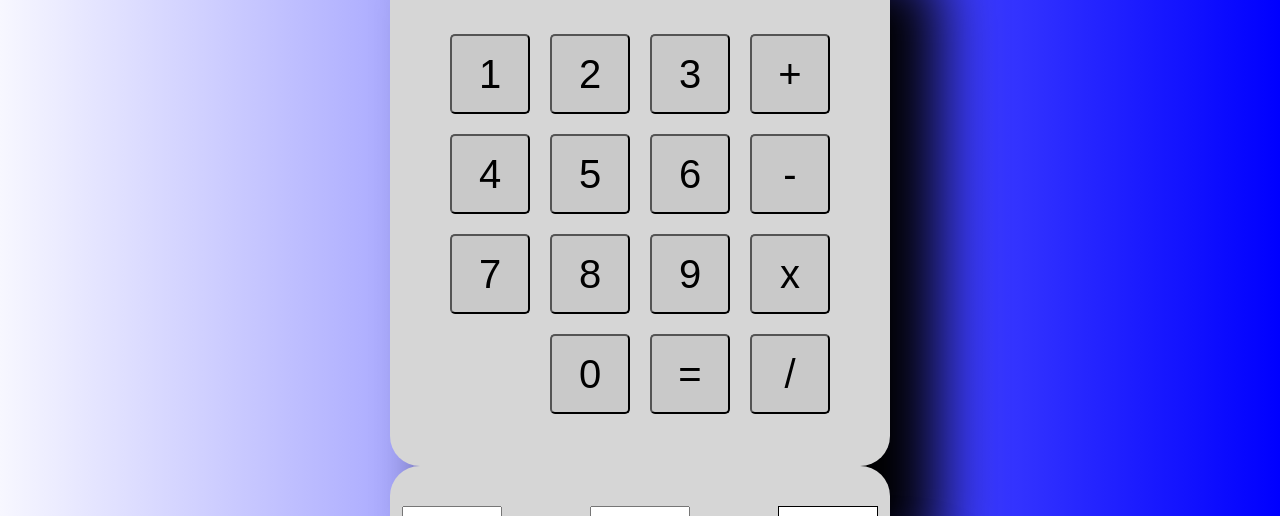
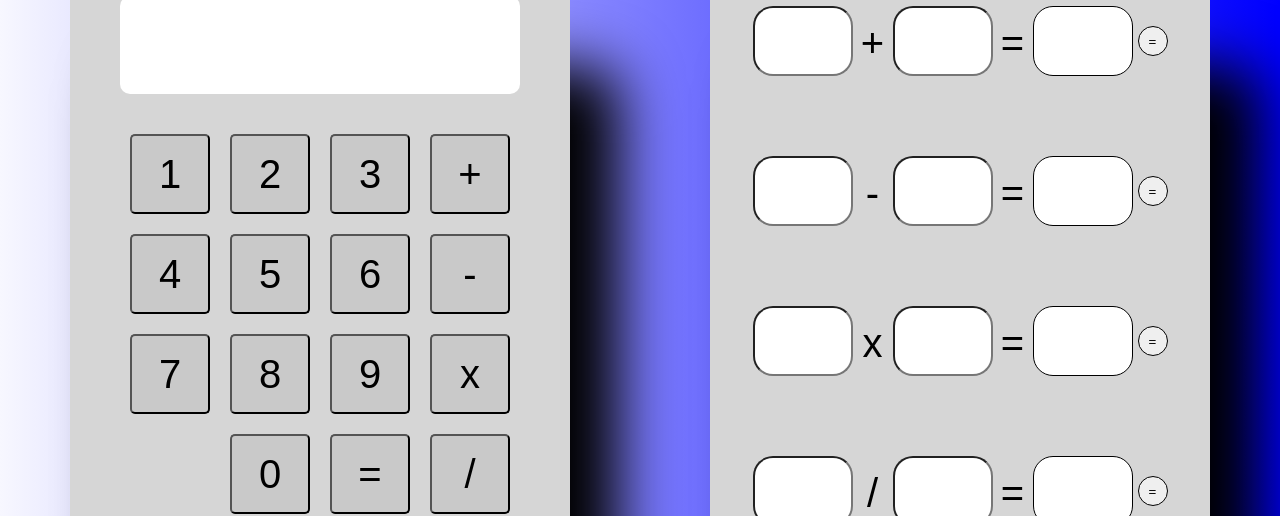
Before and after one commit to KaioSoledade/Calculadora-JavaScript, a plain HTML site: page index.html in a window 1280 px wide. Shown: the part 134-650 px from the top of the page. Drawn offline with Linux system fonts and the light colour scheme.

Commit message:
segunda calculadora totalmente concluida

```diff
--- a/index.html
+++ b/index.html
@@ -46,44 +46,73 @@
         </div>
         <div class="calculadora2">
             <div>
-                <input type="text"> <p>+</p> <input type="text"> <p>=</p> <section> <p>12</p></section>
+                <input type="text" class="valor1-1"> <p>+</p> <input type="text" class="valor2-1"> <p>=</p> <section> <p class="resultado2-1"></p></section> <button class="cal-resut2" onclick="somar1()">=</button>
             </div>
             <div>
-                <input type="text"> <p>-</p> <input type="text"> <p>=</p> <section> <p>12</p></section>
+                <input type="text" class="valor1-2"> <p>-</p> <input type="text" class="valor2-2"> <p>=</p> <section> <p class="resultado2-2"></p></section> <button class="cal-resut2" onclick="somar2()">=</button>
             </div>
             <div>
-                <input type="text"> <p>x</p> <input type="text"> <p>=</p> <section> <p>12</p></section>
+                <input type="text" class="valor1-3"> <p>x</p> <input type="text" class="valor2-3"> <p>=</p> <section> <p class="resultado2-3"></p></section> <button class="cal-resut2" onclick="somar3()">=</button>
             </div>
             <div>
-                <input type="text"> <p>/</p> <input type="text"> <p>=</p> <section> <p>12</p></section>
+                <input type="text" class="valor1-4"> <p>/</p> <input type="text" class="valor2-4"> <p>=</p> <section> <p class="resultado2-4"></p></section> <button class="cal-resut2" onclick="somar4()">=</button>
             </div>
         </div>
     </main>
     <script>
-        var a = 5
-        var b = 7
-        var soma = a + b
 
-        var fundo = window.document.body;
+        function somar1(){
+            var button1 = document.querySelector('input.valor1-1')
+            var button2 = document.querySelector('input.valor2-1')
+            var valor = window.document.querySelector('p.resultado2-1')
 
-        var result1 = window.document.getElementsByTagName('button')[1]
+            var n1 = Number(button1.value)
+            var n2 = Number(button2.value)
 
-        window.document.write(result1.innerText)
+            var calcular = n1 + n2
 
-        var d = window.document.getElementById('rest')
-        d.innerText = soma
+            valor.innerHTML = calcular
+        }
 
+        function somar2(){
+            var button1 = document.querySelector('input.valor1-2')
+            var button2 = document.querySelector('input.valor2-2')
+            var valor = window.document.querySelector('p.resultado2-2')
 
-        function somar(){
-           var button1 = document.querySelector('valor1')
-           var n1 = Number(button1.value)
+            var n1 = Number(button1.value)
+            var n2 = Number(button2.value)
 
-           var button2 = document.querySelector('valor2')
-           var n1 = Number(button2.value)
+            var calcular = n1 - n2
 
-           var calcular = n1 + n2
-           var d = calcular
+            valor.innerHTML = calcular
         }
+
+        function somar3(){
+            var button1 = document.querySelector("input.valor1-3")
+            var button2 = document.querySelector('input.valor2-3')
+            var valor = window.document.querySelector('p.resultado2-3')
+
+            var n1 = Number(button1.value)
+            var n2 = Number(button2.value)
+
+            var calcular = n1 * n2
+
+            valor.innerHTML = calcular
+        }
+
+        function somar4(){
+            var button1 = document.querySelector("input.valor1-4")
+            var button2 = document.querySelector('input.valor2-4')
+            var valor = window.document.querySelector('p.resultado2-4')
+
+            var n1 = Number(button1.value)
+            var n2 = Number(button2.value)
+
+            var calcular = n1 / n2
+
+            valor.innerHTML = calcular
+        }
+
 
     </script>
 </body>
--- a/style.css
+++ b/style.css
@@ -7,14 +7,20 @@
 
 body{
     display: flex;
-    flex-direction: column;
     align-items: center;
-    justify-content: space-between;
+    justify-content: space-around;
 
     width: 100%;
-    height: 200vh;
+    height: 100vh;
 
     background:linear-gradient(to right, rgb(247, 247, 255), blue) ;
+}
+
+main{
+    display: flex;
+    justify-content: space-around;
+
+    width: 100%;
 }
 
 .calculadora{
@@ -121,11 +127,13 @@ body{
     display: flex;
     flex-direction: column;
     justify-content: space-around;
+    align-items: center;
 }
 
 .calculadora2 input{
     width: 100px;
     height: 70px;
+    border-radius: 20px;
 
     font-size: 30px;
 
@@ -133,9 +141,10 @@ body{
 
 .calculadora2 div{
     display: flex;
-    justify-content: space-around;
+    justify-content: center;
+    align-items: center;
 
-    width: 500px;
+    width: 450px;
 }
 
 .calculadora2 p{
@@ -151,10 +160,20 @@ body{
     width: 100px;
     height: 70px;
     border: 1px solid black;
+    border-radius: 20px;
 
     background-color: white;
 }
 
 .calculadora2 section p{
-    margin: 15px 25px;
+    margin: 15px 7px;
 }
+
+.cal-resut2{
+    width: 30px;
+    height: 30px;
+    border-radius: 50%;
+    border: 1px solid ;
+
+    margin: 0 0 0 5px;
+}
```
